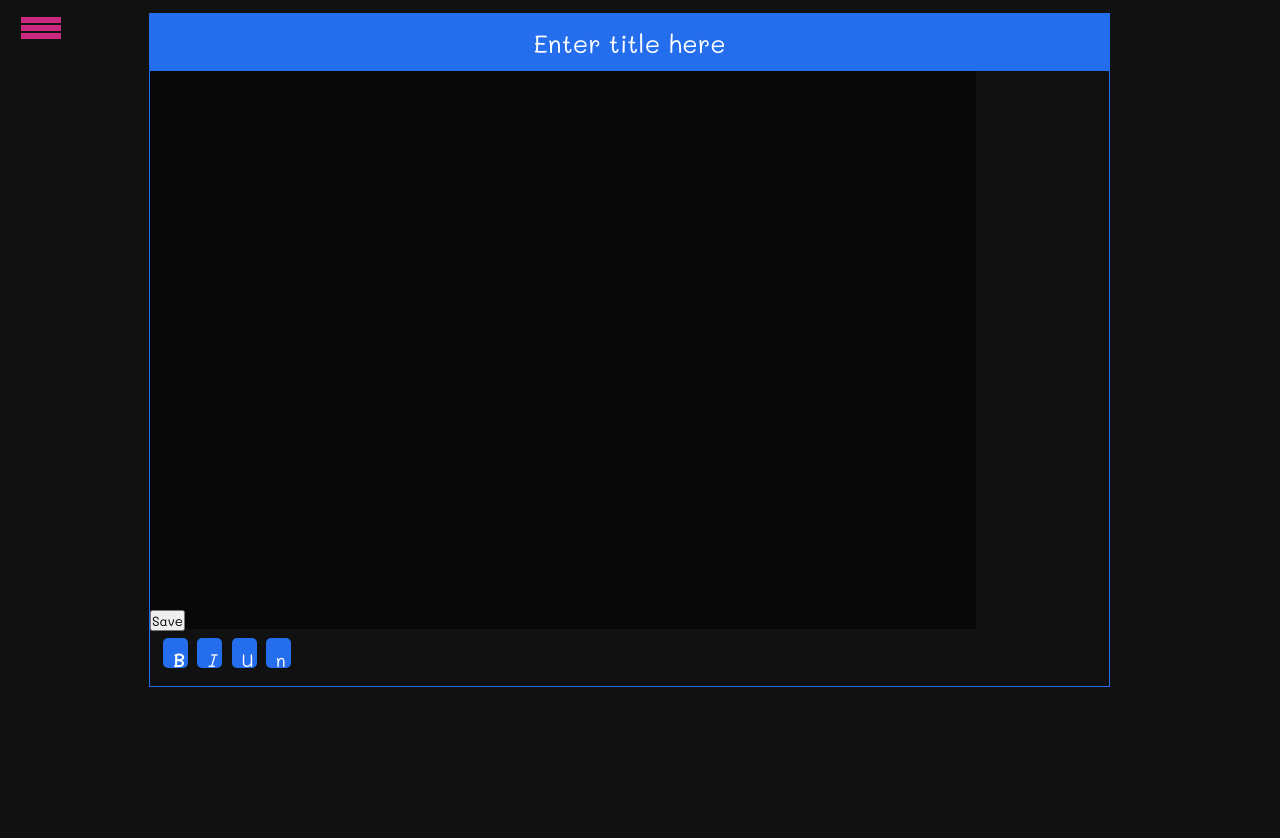
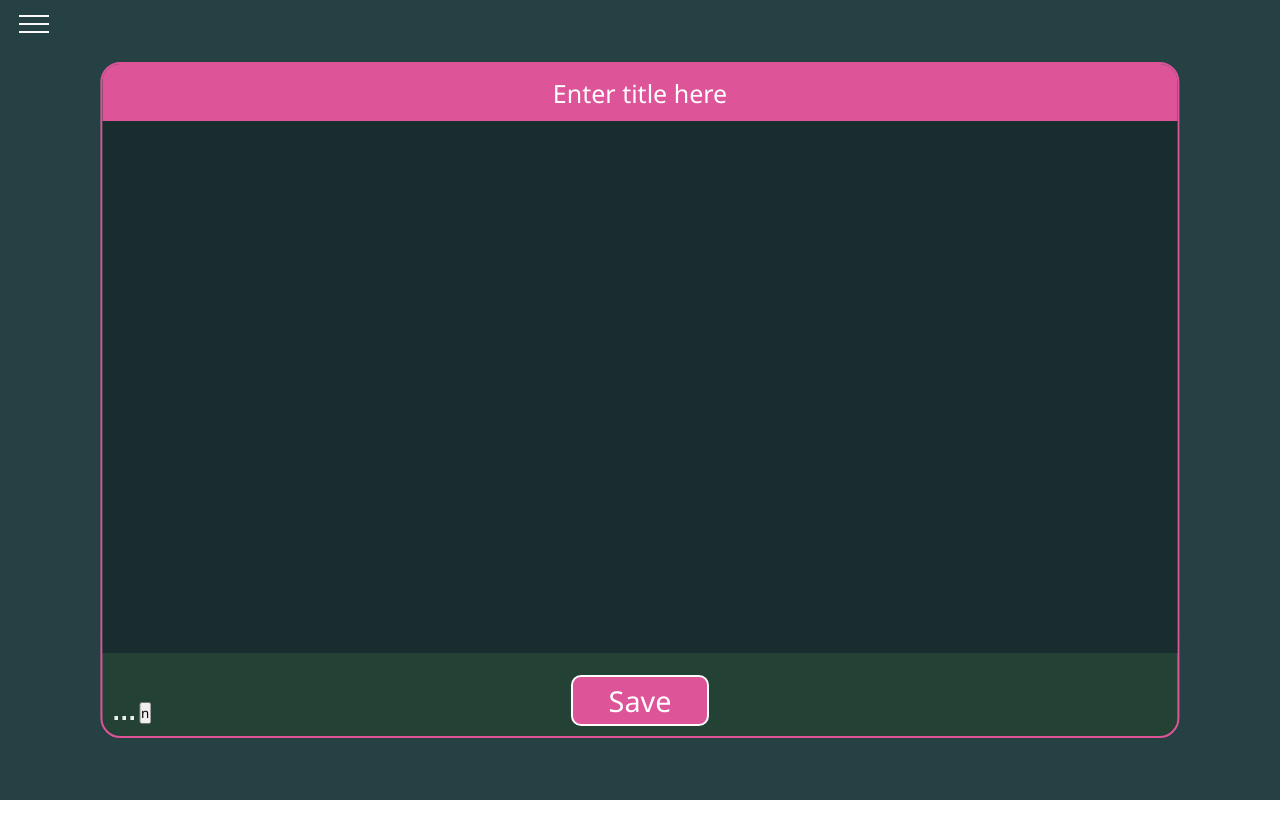
Before and after one commit to Bug-HuNteR-Team/NotesApp, a plain HTML site: page index.html in a window 1280 px wide. After the commit the page ends 800 px from the top, so only its background shows below. Drawn offline with nearby package versions, Linux system fonts and the light colour scheme.

Commit message:
ui changes by muffin

```diff
--- a/index.html
+++ b/index.html
@@ -7,12 +7,13 @@
       rel="stylesheet"
       href="https://unicons.iconscout.com/release/v4.0.0/css/line.css"
     />
-
+    <script src="https://kit.fontawesome.com/a076d05399.js" crossorigin="anonymous"></script>
 </head>
 
 <body>
-    <div id="sidebar" >
+    <div id="sidebar" class="side-nav" >
         <div class="toggle-btn" onclick="togglemenu()">
+
             <span></span>
             <span></span>
             <span></span>
@@ -35,10 +36,10 @@
             <button id="updateBtn" style="display: none;">Update</button>
             <div class="options">
                 <center>
-                    <button onclick="changeStyle('b')" class="btn1"><b>B</b></button>
-                    <button onclick="changeStyle('i')" class="btn1"><i>I</i></button>
-                    <button onclick="changeStyle('u')" class="btn1">U</button>
-                    <button onclick="changeStyle('n')" class="btn1">n</button>
+                    <button onclick="changeStyle('b')" class="btn1"></button>
+                    <button onclick="changeStyle('i')" class="btn2"></button>
+                    <button onclick="changeStyle('u')" class="btn3"></button>
+                    <button onclick="changeStyle('n')" class="btn4">n</button>
                 </center>
             </div>
 
--- a/style.css
+++ b/style.css
@@ -1,13 +1,38 @@
-@import url("https://fonts.googleapis.com/css2?family=Mali&display=swap");
+@import url("https://fonts.googleapis.com/css2?family=Poppins:wght@300;400;500;600&display=swap");
 
 /* Side-Bar */
+
+/*
+.side-nav {
+    height: 100%;
+    width: 0;
+    position: fixed;
+    z-index: 1;
+    top: 0;
+    left: 0;
+    background-color: #111;
+    opacity: 0.9;
+    overflow-x: hidden;
+    padding-top: 60px;
+    transition: 0.5s;
+}
+*/
 
 #sidebar {
   position: fixed;
   width: 30%;
   height: 100%;
   left: -30%;
-  background-color: skyblue;
+  background-color: #a17643;
+  z-index: 1;
+  padding: 20px;
+  box-sizing: border-box;
+  color: white;
+}
+
+.sidebar-header {
+  font-size: 20px;
+  font-weight: 900;
 }
 
 #sidebar li {
@@ -22,14 +47,17 @@
   position: absolute;
   left: 105%;
   top: 15px;
+  display: flex;
+  flex-direction: column;
+  gap: 6px;
+  cursor: pointer;
 }
 
 .toggle-btn span {
   display: block;
-  background-color: rgb(203, 41, 127);
-  width: 40px;
-  height: 6px;
-  margin: 2px;
+  background-color: rgb(251, 251, 251);
+  width: 30px;
+  height: 2px;
 }
 
 #sidebar.active {
@@ -42,25 +70,39 @@
 * {
   margin: 0px;
   padding: 0px;
-  font-family: "Mali", cursive;
+  font-family: "Segoe UI", Tahoma, Geneva, Verdana, sans-serif;
+}
+
+html,
+body {
+  height: 100vh;
+  width: 100vw;
+  box-sizing: border-box;
+  overflow: hidden;
 }
 
 .main {
-  background-color: rgb(17, 17, 17);
+  background-color: #264143;
+  padding: 69px;
   height: 100%;
-  padding: 69px;
 }
 
 .main-container {
-  border: 1px solid #246ded;
+  border: 2px solid #de5499;
   width: 84%;
   height: 84%;
-  margin-top: -3.5rem;
-  margin-left: 5rem;
+  position: relative;
+  border-radius: 20px;
+  overflow: hidden;
+  position: absolute;
+  left: 50%;
+  top: 50%;
+  transform: translate(-50%, -50%);
+  background-color: #234235;
 }
 
 .header {
-  background-color: #246ded;
+  background-color: #de5499;
   height: 7%;
   width: 100%;
   padding: 5px 0px;
@@ -68,8 +110,8 @@
 
 .content {
   background-color: #fff;
-  height: 80%;
-  width: 84%;
+  height: calc(100% - 160px);
+  width: 100%;
   border-bottom: 1px #141414 dotted;
 }
 
@@ -78,9 +120,12 @@
 }
 
 .options {
-  height: 25%;
-  width: 15%;
-  padding: 5px;
+  display: flex;
+  align-items: center;
+  gap: 10px;
+  position: absolute;
+  left: 12px;
+  bottom: 12px;
 }
 
 .txtHeader {
@@ -98,53 +143,55 @@
   height: 100%;
   width: 100%;
   color: white;
-  background-color: rgb(8, 8, 8);
   word-wrap: break-word;
   padding: 10px;
   font-size: 18px;
   border: none;
   outline: none;
+  background-color: #1a2d2e;
 }
 
-.btn1 {
-  width: 25px;
-  height: 30px;
-  padding: 10px;
-  margin: 2px;
-  background-color: #246ded;
-  color: #fff;
-  font-size: 18px;
-  border-radius: 5px;
-  box-shadow: inset 0 0 0 0 skyblue;
-  transition: ease-out 0.3s;
-  border: none;
+.styleBtn {
+  color: var(--color-primary);
+  height: 40px;
+  width: 40px;
+  border-radius: 0.4rem;
+  cursor: pointer;
+  border: 1px solid var(--color-primary);
+  transition: var(--transition);
 }
 
-.btn1:hover {
-  box-shadow: inset 300px 0 0 0 skyblue;
+.styleBtn:hover {
+  background: #fc76b9;
+  color: black;
+  border-color: transparent;
 }
 
 /* save btn */
 
-.submitBtn {
-  margin-top: -3rem;
-  margin-left: 46rem;
-  width: 200px;
-  height: 50px;
-  border: none;
+#submitBtn {
+  border: 2px solid white;
+  padding: 4px 36px;
   color: white;
-  background-color: rgb(20, 163, 235);
-  border-radius: 4px;
-  box-shadow: inset 0 0 0 0 #06f93b;
-  transition: ease-out 0.3s;
-  font-size: 2rem;
+  background-color: #de5499;
+  border-radius: 10px;
+  box-shadow: inset 0 0 0 0 #cf218c;
+  transition: ease-out 0.8s;
+  font-size: 1.8rem;
   outline: none;
+  cursor: pointer;
+  position: absolute;
+  bottom: 10px;
+  left: 50%;
+  transform: translateX(-50%);
 }
 
-.submitBtn:hover {
-  box-shadow: inset 300px 0 0 0 #06f93b;
+#submitBtn:hover {
+  box-shadow: inset 300px 0 0 0 #cf218c;
 }
+
 /* Notes Div */
+
 .note {
   display: flex;
   flex-direction: column;
@@ -190,6 +237,7 @@
   font-size: 16px;
   margin-top: 5px;
 }
+
 .bottom-content {
   display: flex;
   justify-content: space-between;
```
